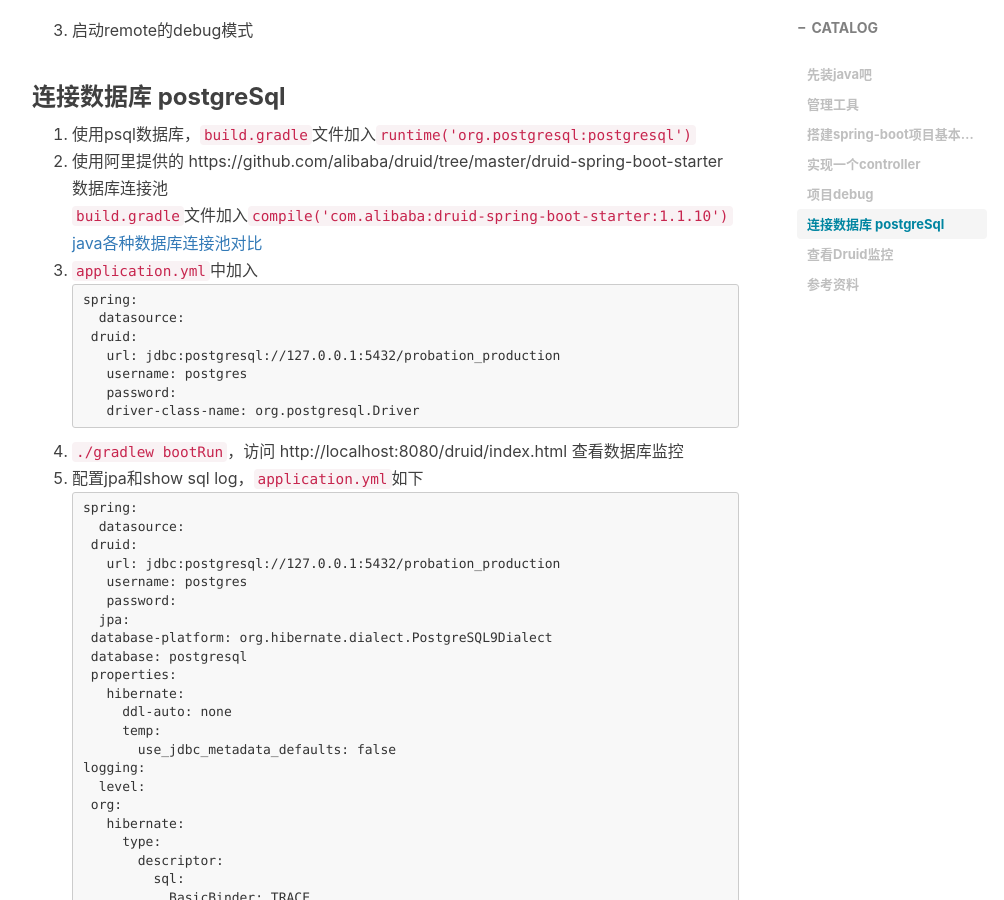
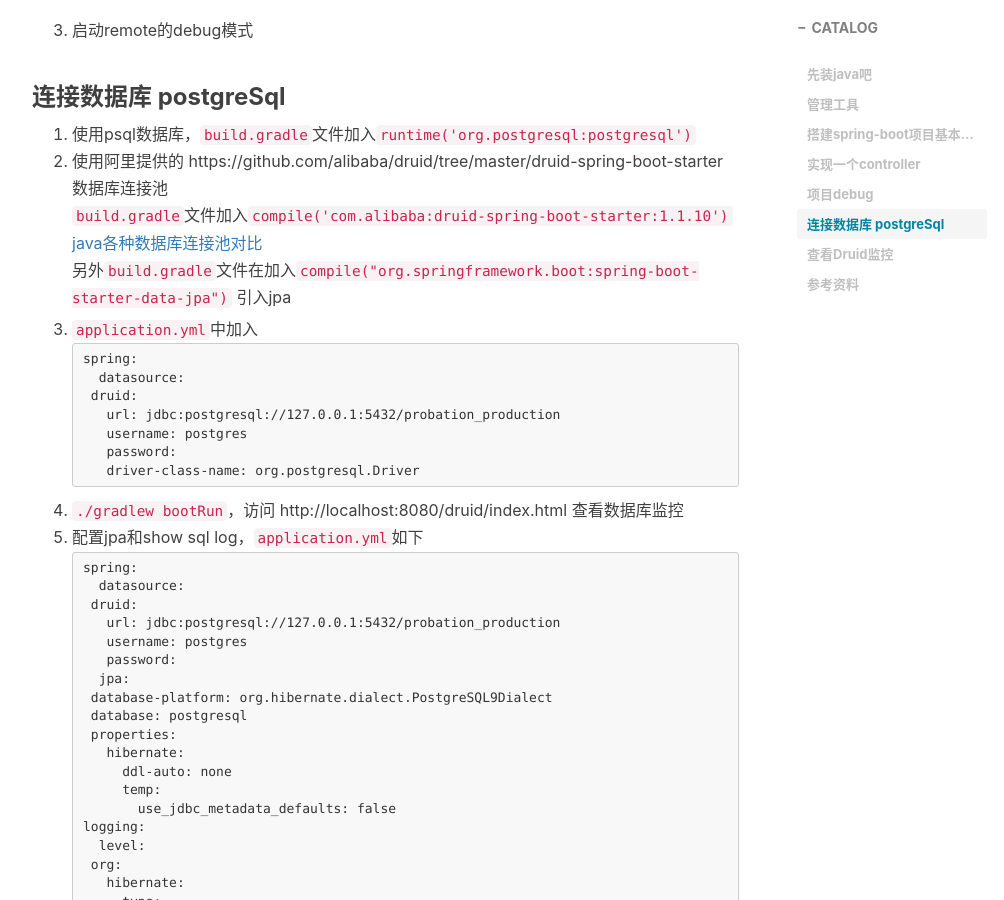
Before and after one commit to dongjx/dongjx.github.io, a Jekyll site: the page built from _posts/2018-05-20-搭建-spring-boot-项目.md, in a window 1280 px wide and 900 px high, scrolled down 3269 px. Shown: the whole window, without its empty margins (233-1237 px from the left). Built offline with Jekyll 4.4.1, drawn with Linux system fonts in a browser that asks for light colours; nearby versions of some CDN libraries; comment, search, counter and statistics services are not loaded.

Commit message:
Update 2018-05-20-搭建-spring-boot-项目.md

````diff
--- a/_posts/2018-05-20-搭建-spring-boot-项目.md
+++ b/_posts/2018-05-20-搭建-spring-boot-项目.md
@@ -117,6 +117,8 @@ public class HomeController {
 2. 使用阿里提供的 https://github.com/alibaba/druid/tree/master/druid-spring-boot-starter 数据库连接池
 `build.gradle`文件加入`compile('com.alibaba:druid-spring-boot-starter:1.1.10')`
 [java各种数据库连接池对比](https://dongjx.github.io/2018/04/02/java%E5%90%84%E7%A7%8D%E6%95%B0%E6%8D%AE%E5%BA%93%E8%BF%9E%E6%8E%A5%E6%B1%A0%E5%AF%B9%E6%AF%94/)
+另外`build.gradle`文件在加入`compile("org.springframework.boot:spring-boot-starter-data-jpa")` 引入jpa
+
 3. `application.yml`中加入
 ```
 spring:
````
